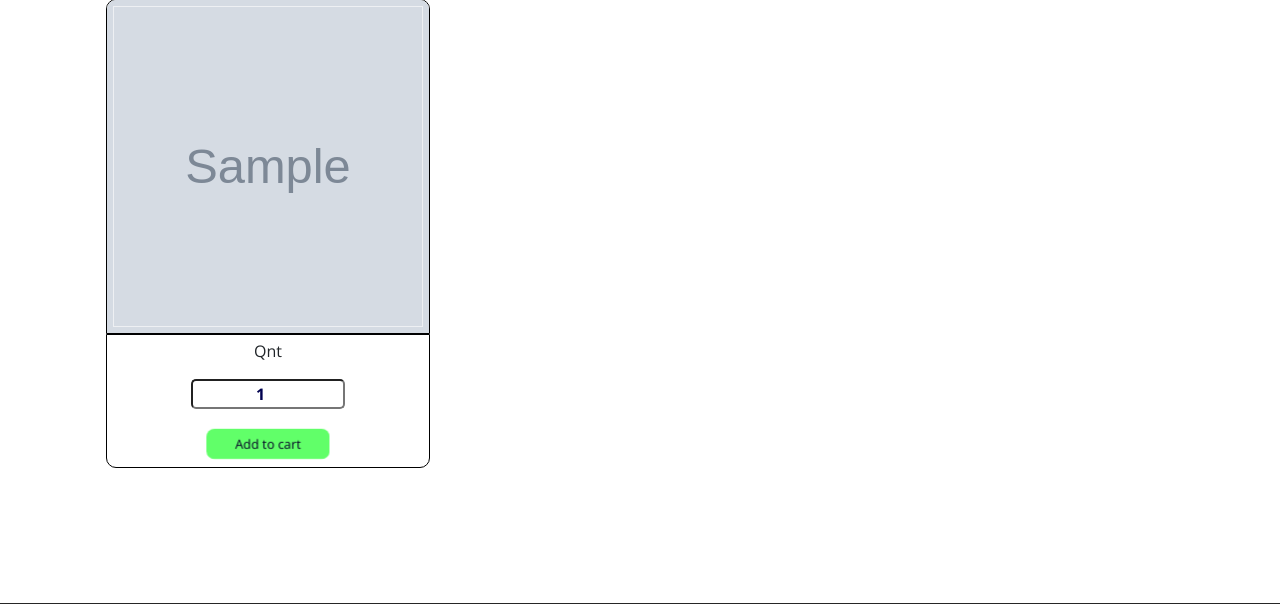
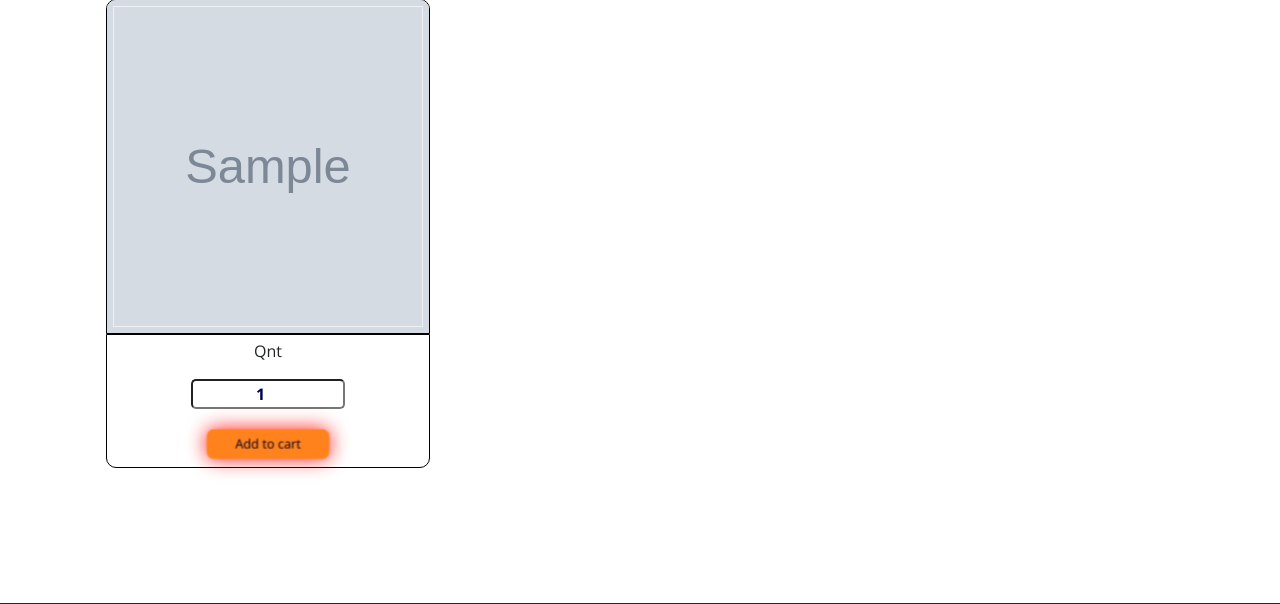
Before and after one commit to rezatn0934/maktab_98-caffeshop, a Django app: page /menu/ in a window 1280 px wide, with the pointer over the restyled element. Shown: the part 539-1143 px from the top of the page. Run offline with Django 5.2, Linux system fonts and the light colour scheme; tables that the repository leaves empty hold one stand-in row (values such as "Sample post"); grey boxes marked "Sample" are stand-in pictures; parts of the project's set-up code (start-up, migrations or seed data) failed here and were passed over; some libraries are stand-ins or nearby versions.

Commit message:
fix: forcing product add button to show border shadow

```diff
--- a/caffeshop/static/css/style.css
+++ b/caffeshop/static/css/style.css
@@ -21,8 +21,8 @@ body, html {
 
 .heart:hover {
 	animation: animateHeart 1.5s infinite;
-	background-color: rgba(0, 255, 13, 0.618) !important;
-	box-shadow: 0 0 25px 0 red ;
+	background-color: rgb(255, 130, 29) !important;
+	box-shadow: 0 0 25px 0 rgb(255, 33, 33) !important;
   }
 
   @keyframes animateHeart {
```
